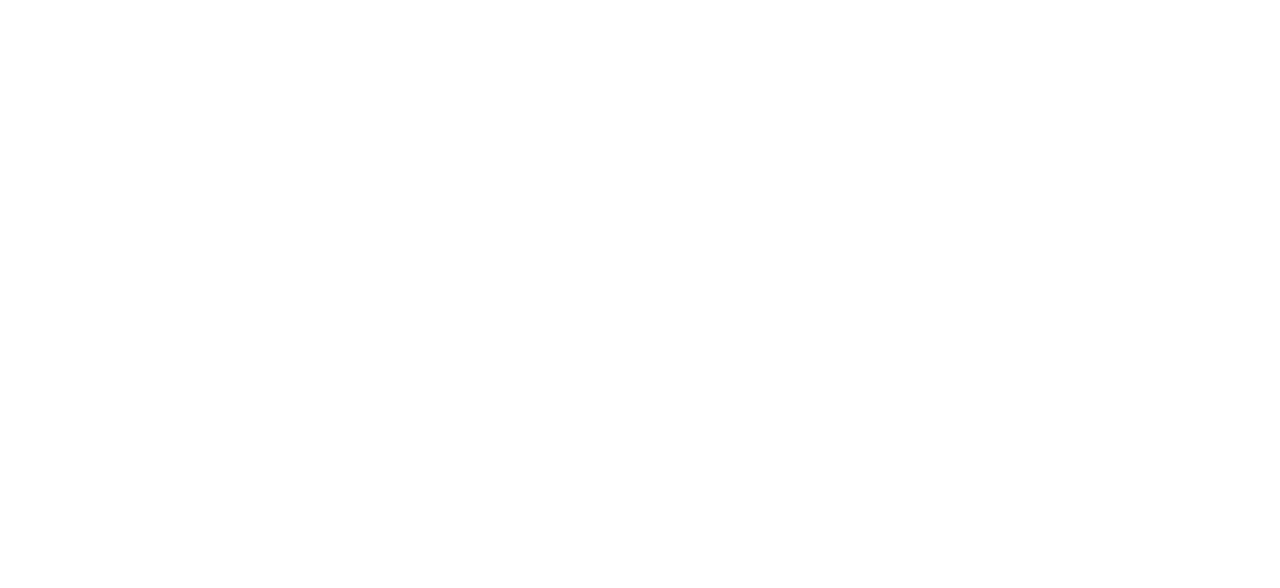
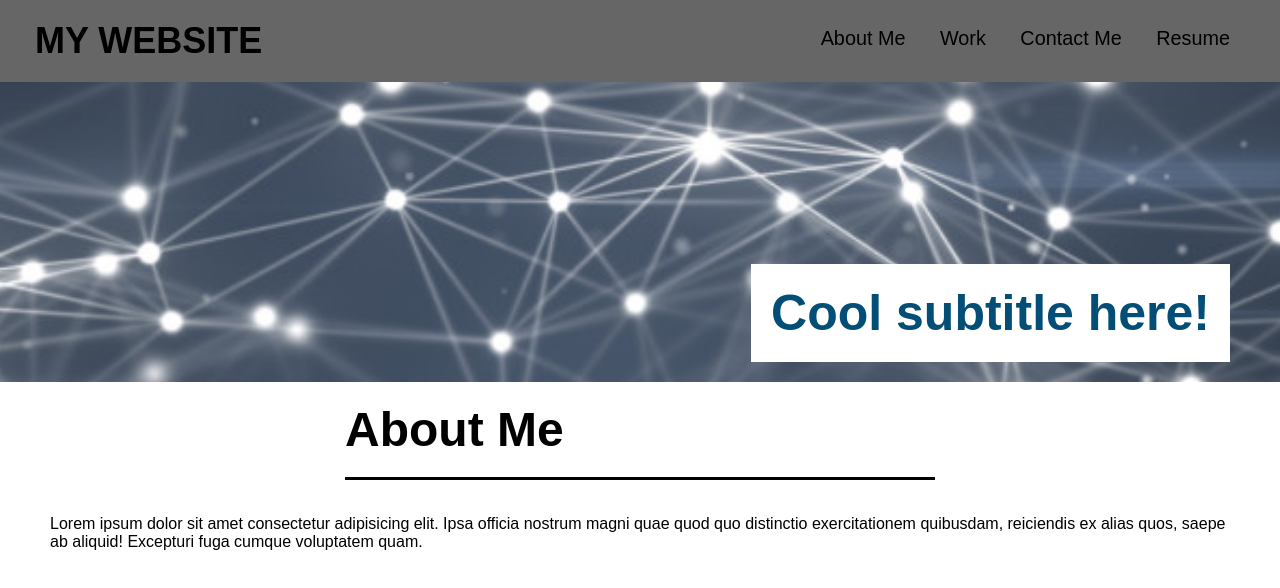
Before and after one commit to JoshPrice315/professional-portfolio, a plain HTML site: page index.html in a window 1280 px wide. Drawn offline with Linux system fonts and the light colour scheme.

Commit message:
added header, hero, subtitle and began about me section

```diff
--- /dev/null
+++ b/assets/css/style.css
@@ -0,0 +1,97 @@
+* {
+  margin: 0;
+  padding: 0;
+  box-sizing: border-box;
+}
+
+body {
+  font-family: Arial, Helvetica, sans-serif;
+}
+
+.hero {
+  display: flex;
+  background-size: cover;
+  background-position: center;
+  justify-content: center;
+  flex-wrap: wrap;
+  background-attachment: fixed;
+  background-position: 80%;
+  background-color: blue;
+  position: relative;
+  height: 300px;
+  padding: 60px;
+  background-image: url("../images/background.jpeg");
+}
+
+.hero-img {
+  object-fit: cover;
+}
+
+.hero-sub {
+  padding: 20px;
+  background-color: #ffffff;
+  color: #024e76;
+  position: absolute;
+  bottom: 20px;
+  right: 50px;
+}
+
+.hero-sub h2 {
+  text-size-adjust: 80%;
+  font-size: 50px;
+}
+
+header {
+  padding: 20px 35px;
+  display: flex;
+  justify-content: space-between;
+  flex-wrap: wrap;
+  top: 0;
+  background-size: cover;
+  background-color: #666666;
+}
+
+header h1 {
+  font-weight: bold;
+  font-size: 36px;
+  margin: 0;
+}
+
+header a {
+  text-decoration: none;
+  color: black;
+}
+
+header nav {
+  float: right;
+  margin: 7px 0;
+}
+
+header nav ul li {
+  display: inline;
+}
+
+header nav ul li a {
+  padding: 10px 15px;
+  font-weight: lighter;
+  font-size: 1.55vw;
+}
+
+section {
+  padding-top: 20px;
+  padding-bottom: 20px;
+  padding-left: 50px;
+  padding-right: 50px;
+}
+.primary-border {
+  border-color: black;
+}
+.section-title {
+  font-size: 48px;
+  border-bottom: 3px solid;
+  color: black;
+  padding-bottom: 20px;
+  text-align: left;
+  margin: 0 auto 35px auto;
+  width: 50%;
+}
--- a/index.html
+++ b/index.html
@@ -1,15 +1,72 @@
 <!DOCTYPE html>
 <html lang="en">
   <head>
+    <meta name="viewport" content="width=device-width, initial-scale=1.0" />
+    <link rel="stylesheet" href="./assets/css/style.css" />
     <meta charset="UTF-8" />
     <title>MY WEBSITE</title>
   </head>
 
   <body>
+    <!-- header start -->
     <header>
-      <!-- ABOUT ME/WORK/CONTACT/RESUME -->
+      <h1>MY WEBSITE</h1>
+      <nav>
+        <ul>
+          <li>
+            <a href="about-me">About Me</a>
+          </li>
+
+          <li>
+            <a href="work">Work</a>
+          </li>
+
+          <li>
+            <a href="contact">Contact Me</a>
+          </li>
+
+          <li>
+            <a href="*">Resume</a>
+          </li>
+        </ul>
+      </nav>
     </header>
+    <!-- header end -->
+
+    <!-- hero start -->
+    <section class="hero">
+      <!-- hero image -->
+      <div class="hero-img"></div>
+
+      <div class="hero-sub">
+        <h2>Cool subtitle here!</h2>
+      </div>
+    </section>
+    <!-- hero end -->
+
+    <!-- about-me start -->
+    <section class="about-me">
+      <div class="flex-row">
+        <h2 class="section-title primary-border">
+          About Me
+        </h2>
+      </div>
+
+      <div class="flex-row">
+        <p>Lorem ipsum dolor sit amet consectetur adipisicing elit. Ipsa officia nostrum magni quae quod quo distinctio exercitationem quibusdam, reiciendis ex alias quos, saepe ab aliquid! Excepturi fuga cumque voluptatem quam.</p>
+    </section>
+    <!-- about-me end -->
+
+    <!-- work start -->
+    <section class="work"></section>
+    <!-- work end -->
+
+    <!-- contact-me start -->
+    <section class="contact-me"></section>
+    <!-- contact-me end -->
   </body>
 
-  <footer></footer>
+  <footer>
+    <!-- No footer needed for now? -->
+  </footer>
 </html>
```
Also changed, not shown: assets/images/background.jpeg (added), assets/images/forest.webp (added).
